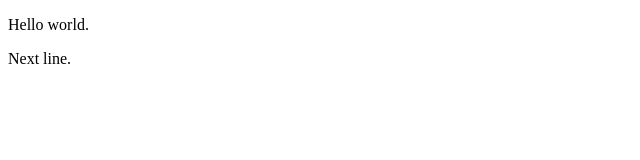
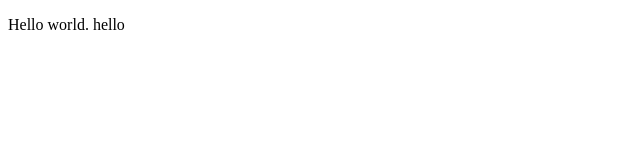
Before and after one commit to MirajGautam/firstTry, a plain HTML site: page index.html in a window 1280 px wide. Shown: the whole page, without its empty margins (0-640 px from the left). Drawn offline with Linux system fonts and the light colour scheme.

Commit message:
minor alter

```diff
--- a/index.html
+++ b/index.html
@@ -6,7 +6,7 @@
     <title>Document</title>
 </head>
 <body>
-    <p>Hello world.</p>
-    <p>Next line.</p>
+    <p>Hello world. hello</p>
+
 </body>
 </html>
```
